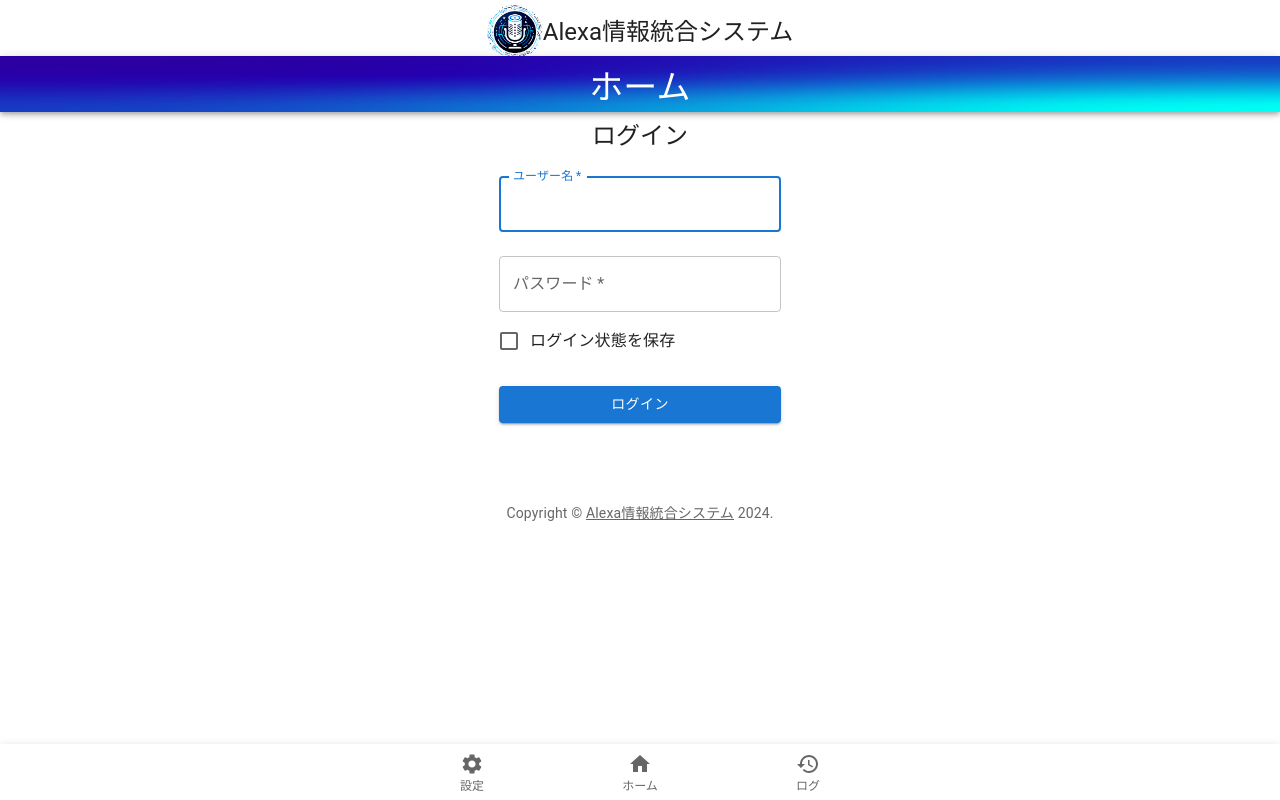
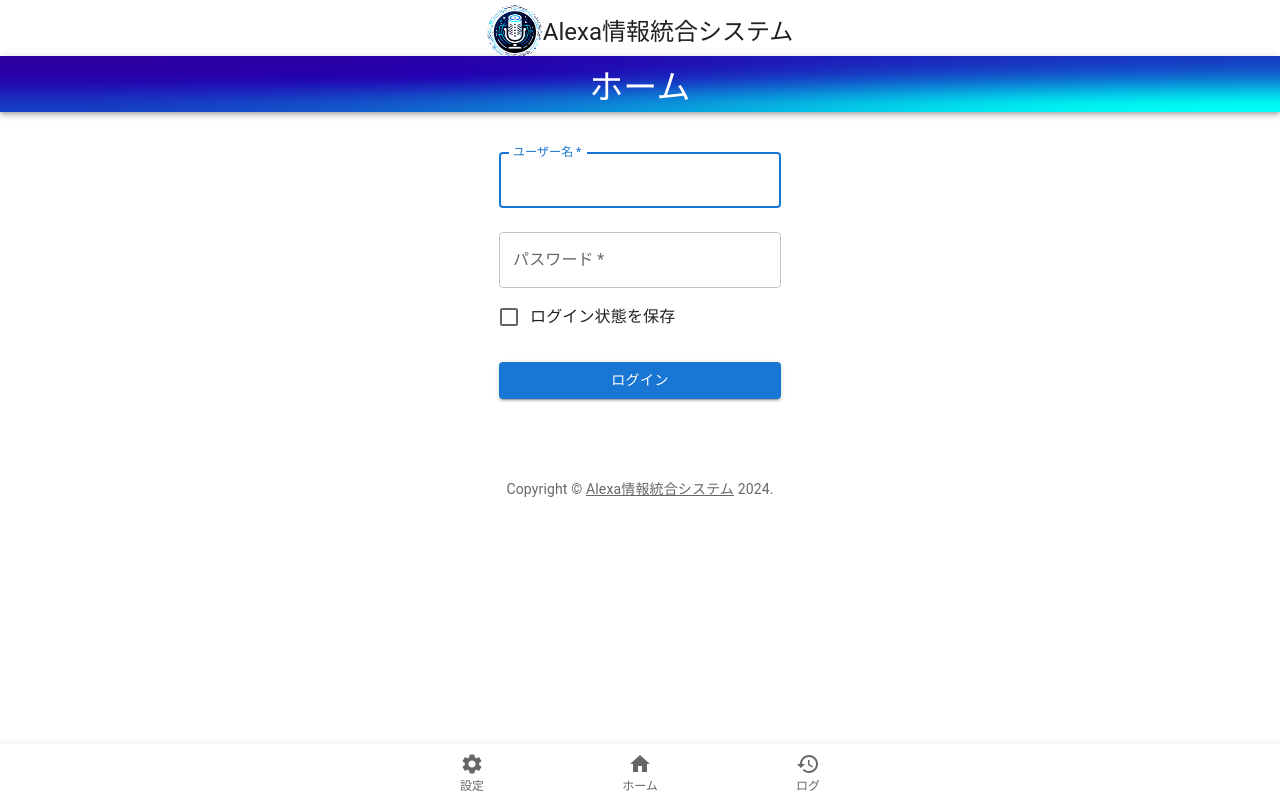
Before and after one commit to Dorayaki-Chan/Alexa_TimeSignal, a React (Vite) app in the folder alexa-web-app/client/: page /login in a window 1280 px wide. Built offline with nearby package versions, Linux system fonts and the light colour scheme.

Commit message:
ログインアイコン削除

```diff
--- a/alexa-web-app/client/src/pages/Login.tsx
+++ b/alexa-web-app/client/src/pages/Login.tsx
@@ -144,18 +144,18 @@ function SignIn() {
 			<CssBaseline />
 			<Box
 			sx={{
-				marginTop: 8,
+				marginTop: 16,
 				display: 'flex',
 				flexDirection: 'column',
 				alignItems: 'center',
 			}}
 			>
-				<Avatar sx={{ m: 1, bgcolor: 'secondary.main' }}>
+				{/* <Avatar sx={{ m: 1, bgcolor: 'secondary.main' }}>
 					<LockOutlinedIcon />
 				</Avatar>
 				<Typography component="h1" variant="h5">
 					ログイン
-				</Typography>
+				</Typography> */}
 				<Box component="form" onSubmit={(e) => handleSubmit(e)} noValidate sx={{ mt: 1 }}>
 					<TextField
 					margin="normal"
```
